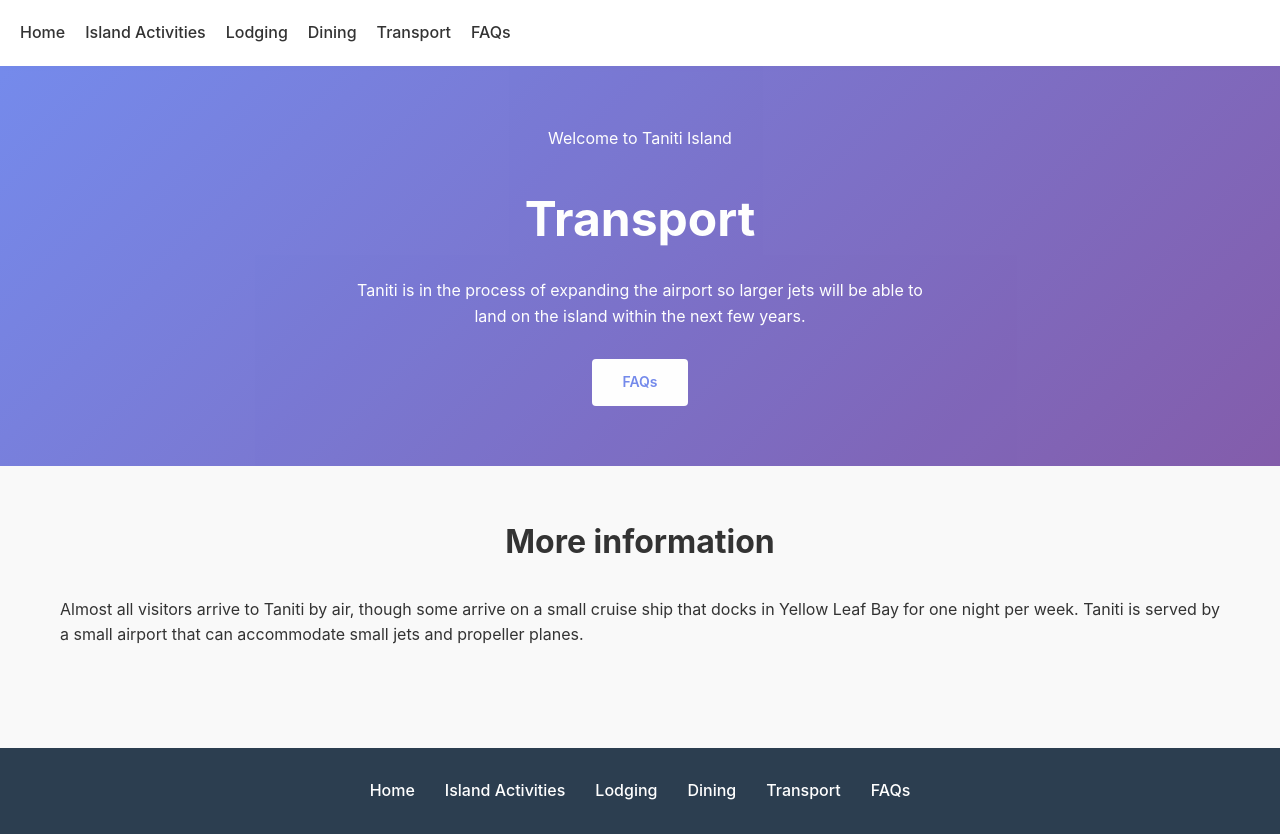
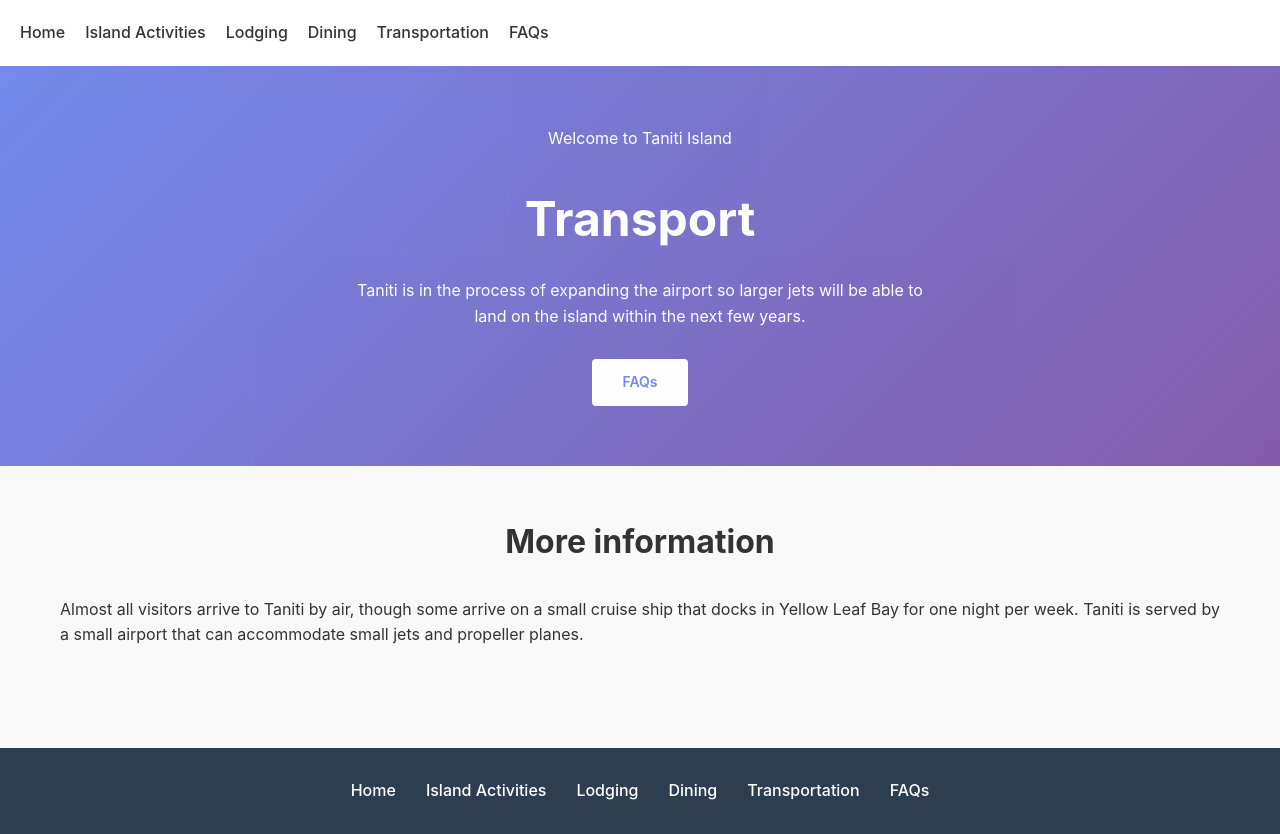
Before and after one commit to swejenna/d479-tanitian-website, a plain HTML site: page transportation.html in a window 1280 px wide. Drawn offline with Linux system fonts and the light colour scheme; a script that the page names is missing.

Commit message:
ui updates

```diff
--- a/transportation.html
+++ b/transportation.html
@@ -4,7 +4,7 @@
         <meta charset="UTF-8">
         <meta name="viewport" content="width=device-width, initial-scale=1.0">
         <meta name="Author" content="Jenna Hall">
-        <title>Welcome To Taniti</title>
+        <title>Transportation - Taniti</title>
         <link rel="stylesheet" href="styles.css">
         <script src="script.js"></script>
     </head>
@@ -15,7 +15,7 @@
             <a href="activities.html">Island Activities</a>
             <a href="lodging.html">Lodging</a>
             <a href="dining.html">Dining</a>
-            <a href="transportation.html">Transport</a>
+            <a href="transportation.html">Transportation</a>
             <a href="faqs.html">FAQs</a>
          </nav>
 
@@ -38,7 +38,7 @@
                 <li><a href="activities.html">Island Activities</a></li>
                 <li><a href="lodging.html">Lodging</a></li>
                 <li><a href="dining.html">Dining</a></li>
-                <li><a href="transportation.html">Transport</a></li>
+                <li><a href="transportation.html">Transportation</a></li>
                 <li><a href="faqs.html"=>FAQs</a></li>
             </ol>
          </footer>
```
Also changed, not shown: activities.html (+3 -3 lines), dining.html (+3 -3 lines), faqs.html (+3 -3 lines), index.html (+2 -2 lines), lodging.html (+3 -3 lines).
